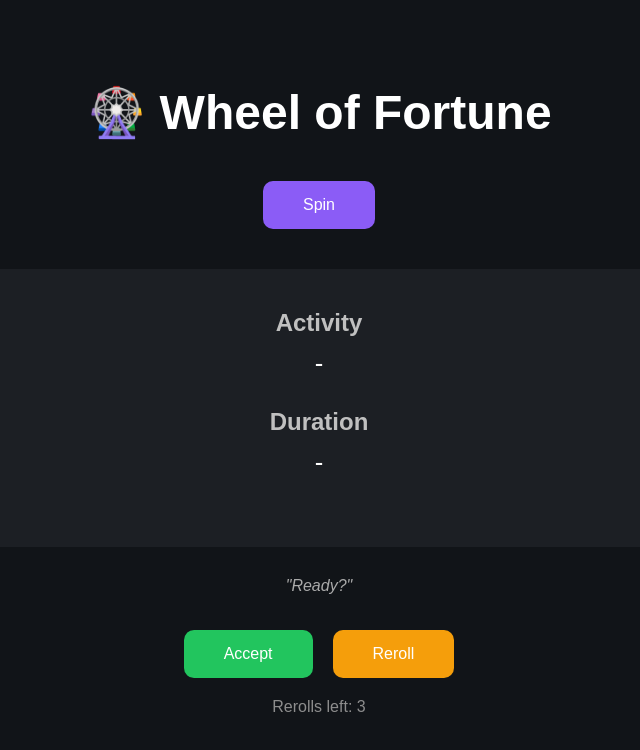
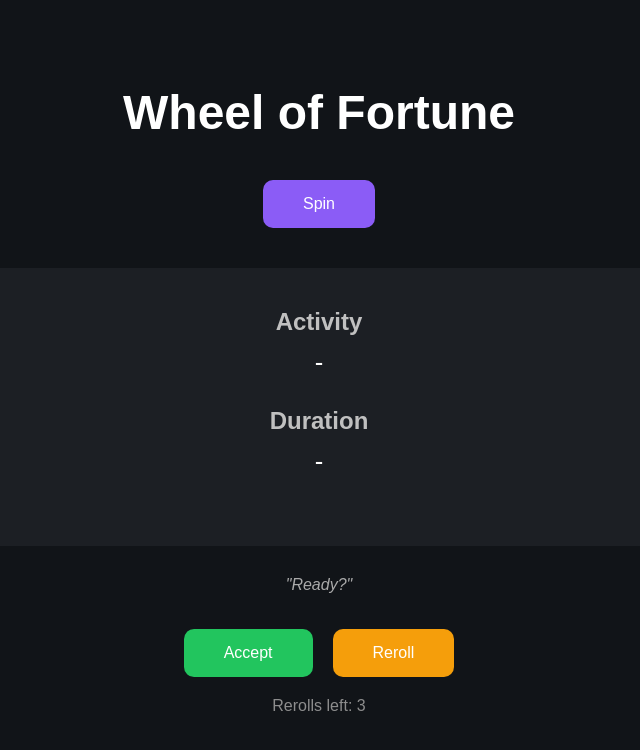
Before and after one commit to delinyahkoning/wheel-of-fortune, a plain HTML site: page index.html in a window 1280 px wide. Shown: the whole page, without its empty margins (321-961 px from the left). Drawn offline with Linux system fonts and the light colour scheme.

Commit message:
Update index.html

```diff
--- a/index.html
+++ b/index.html
@@ -11,7 +11,7 @@
 
 <div class="container">
 
-    <h1>🎡 Wheel of Fortune</h1>
+    <h1>Wheel of Fortune</h1>
 
     <button id="spinButton">
         Spin
```
